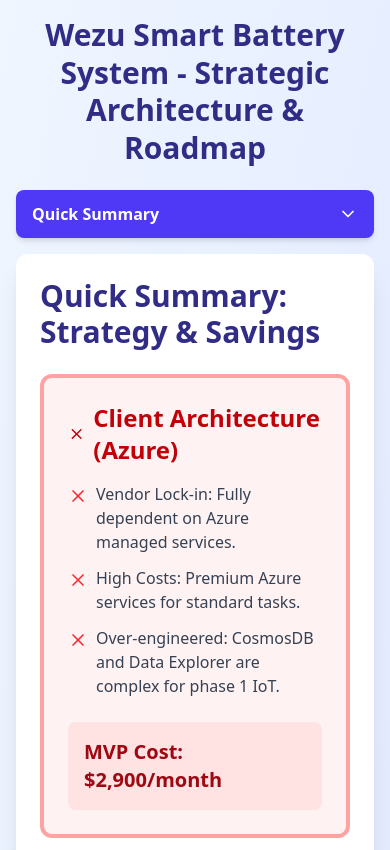
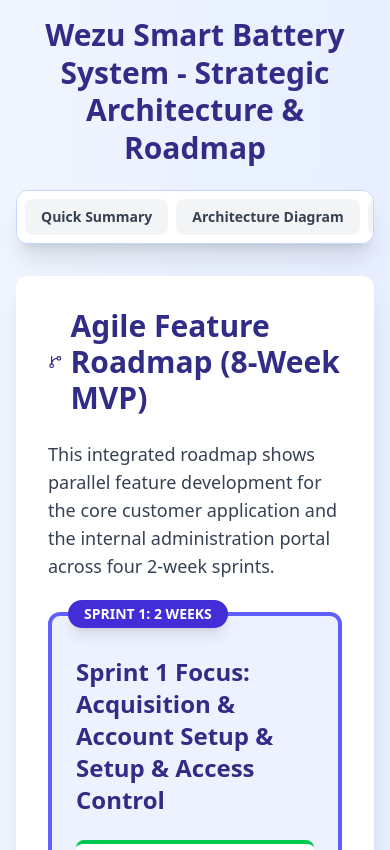
Before and after one commit to Laxman-N/wezu-comparison-app, a React (Vite) app: page / in a window 390 px wide. Shown: the top 850 px of the page. Built offline with nearby package versions, Linux system fonts and the light colour scheme.

Commit message:
FEAT: Improved mobile navigation with hamburger menu; set default tab to Summary

```diff
--- a/src/App.jsx
+++ b/src/App.jsx
@@ -1,8 +1,9 @@
 import React, { useState } from 'react';
 import {
   ArrowRight, DollarSign, Database, Shield, Zap, Cloud, Check, X, Info, Layers,
-  Code, Terminal, Server, MessageSquare, HardDrive, Cpu, ShoppingCart, TrendingUp, Home, Calendar, Clock, Lock, Truck, Repeat,
-  Palette, Brain, Aperture, Power, GitBranch, Menu, X as CloseIcon, ChevronDown, ChevronUp
+  Workflow as WorkflowIcon, Code, Terminal, Server, MessageSquare, HardDrive,
+  Cpu, ShoppingCart, TrendingUp, Home, Calendar, Clock, Lock, Truck, Repeat,
+  Feather, Layout, Palette, Brain, Target, Aperture, Power, GitBranch
 } from 'lucide-react';
 
 // --- DATA DEFINITION (CORE COMPONENTS & WORKFLOWS) ---
@@ -160,7 +161,7 @@
   }
 ];
 
-// --- FEATURE ROADMAP DATA ---
+// --- FEATURE ROADMAP DATA (Updated with <strong> tags) ---
 
 const customerFeatureRoadmap = [
   {
@@ -278,7 +279,7 @@
   admin: adminFeatureRoadmap[index],
 }));
 
-// Technical Roadmap Data
+// Technical Roadmap Data (Updated with <strong> tags)
 const technicalRoadmap = [
   {
     sprint: 1,
@@ -334,7 +335,7 @@
   },
 ];
 
-// UI/UX Roadmap Data
+// UI/UX Roadmap Data (Updated with <strong> tags)
 const uiUxRoadmap = [
   {
     sprint: 1,
@@ -390,7 +391,7 @@
   },
 ];
 
-// AI/ML Roadmap Data
+// AI/ML Roadmap Data (Updated with <strong> tags)
 const aiMlRoadmap = [
   {
     sprint: 1,
@@ -457,9 +458,9 @@
   databases: 'Database Strategy',
   architecture: 'Clean Architecture',
   cost: 'Cost Breakdown',
-  technical_roadmap: 'Technical Roadmap (8 Wks)',
-  ui_ux_roadmap: 'UI/UX Roadmap (8 Wks)',
-  ai_ml_roadmap: 'AI/ML Roadmap (8 Wks)',
+  technical_roadmap: 'Technical (8 Wks)',
+  ui_ux_roadmap: 'UI/UX (8 Wks)',
+  ai_ml_roadmap: 'AI/ML (8 Wks)',
   agile_feature_roadmap: 'Agile Feature Roadmap (CUST & ADMIN)', // Combined
 };
 
@@ -639,17 +640,7 @@
 // --- MAIN COMPONENT ---
 
 const ArchitectureComparison = () => {
-  // 1. UPDATED: Default tab set to 'overview' (Quick Summary)
-  const [activeTab, setActiveTab] = useState('overview');
-  const [isMobileMenuOpen, setIsMobileMenuOpen] = useState(false);
-
-  const handleTabClick = (tab) => {
-    setActiveTab(tab);
-    // Close menu after selection on mobile
-    if (isMobileMenuOpen) {
-      setIsMobileMenuOpen(false);
-    }
-  };
+  const [activeTab, setActiveTab] = useState('agile_feature_roadmap'); // Default to new tab
 
   return (
     <div className="min-h-screen bg-gradient-to-br from-blue-50 to-indigo-100 p-4 md:p-8">
@@ -658,44 +649,12 @@
           Wezu Smart Battery System - Strategic Architecture & Roadmap
         </h1>
 
-        {/* --- Tab Navigation --- */}
-
-        {/* 2. MOBILE HAMBURGER BUTTON (visible only on mobile) */}
-        <div className="block md:hidden mb-4">
-          <button
-            onClick={() => setIsMobileMenuOpen(!isMobileMenuOpen)}
-            className="w-full bg-indigo-600 text-white px-4 py-3 rounded-lg font-semibold flex items-center justify-between shadow-md hover:bg-indigo-700 transition"
-          >
-            <span>{tabLabels[activeTab]}</span>
-            {isMobileMenuOpen ? <ChevronUp size={20} /> : <ChevronDown size={20} />}
-          </button>
-
-          {/* Mobile Dropdown Menu */}
-          {isMobileMenuOpen && (
-            <div className="mt-2 bg-white border border-indigo-200 rounded-lg shadow-xl max-h-80 overflow-y-auto">
-              {tabOrder.map(tab => (
-                <button
-                  key={tab}
-                  onClick={() => handleTabClick(tab)}
-                  className={`w-full text-left px-4 py-3 text-sm font-medium transition ${activeTab === tab
-                    ? 'bg-indigo-100 text-indigo-800'
-                    : 'text-gray-700 hover:bg-gray-50'
-                    }`}
-                >
-                  {tabLabels[tab]}
-                </button>
-              ))}
-            </div>
-          )}
-        </div>
-
-
-        {/* LAPTOP/DESKTOP TABS (hidden on mobile) */}
-        <div className="hidden md:flex gap-2 mb-8 overflow-x-auto bg-white rounded-xl p-2 shadow-xl border border-indigo-200">
+        {/* Tab Navigation */}
+        <div className="flex gap-2 mb-8 overflow-x-auto bg-white rounded-xl p-2 shadow-xl border border-indigo-200">
           {tabOrder.map(tab => (
             <button
               key={tab}
-              onClick={() => handleTabClick(tab)}
+              onClick={() => setActiveTab(tab)}
               className={`px-4 py-2 md:px-6 md:py-3 rounded-lg font-semibold text-sm md:text-base transition whitespace-nowrap flex-shrink-0 ${activeTab === tab
                 ? 'bg-indigo-600 text-white shadow-md'
                 : 'bg-gray-100 text-gray-700 hover:bg-indigo-50 hover:text-indigo-700'
@@ -706,7 +665,7 @@
           ))}
         </div>
 
-        {/* --- TABS CONTENT --- */}
+        {/* --- TABS --- */}
 
         {/* Overview Tab */}
         {activeTab === 'overview' && (
```
